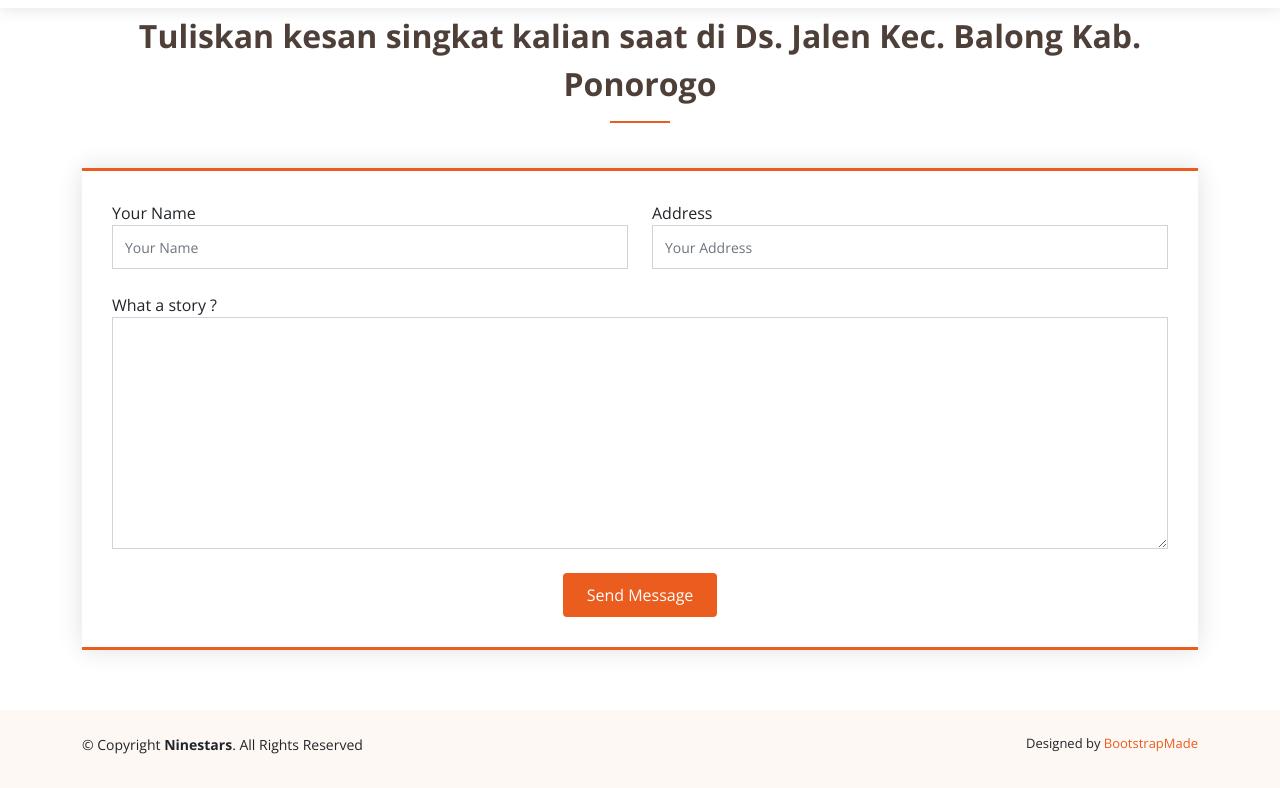
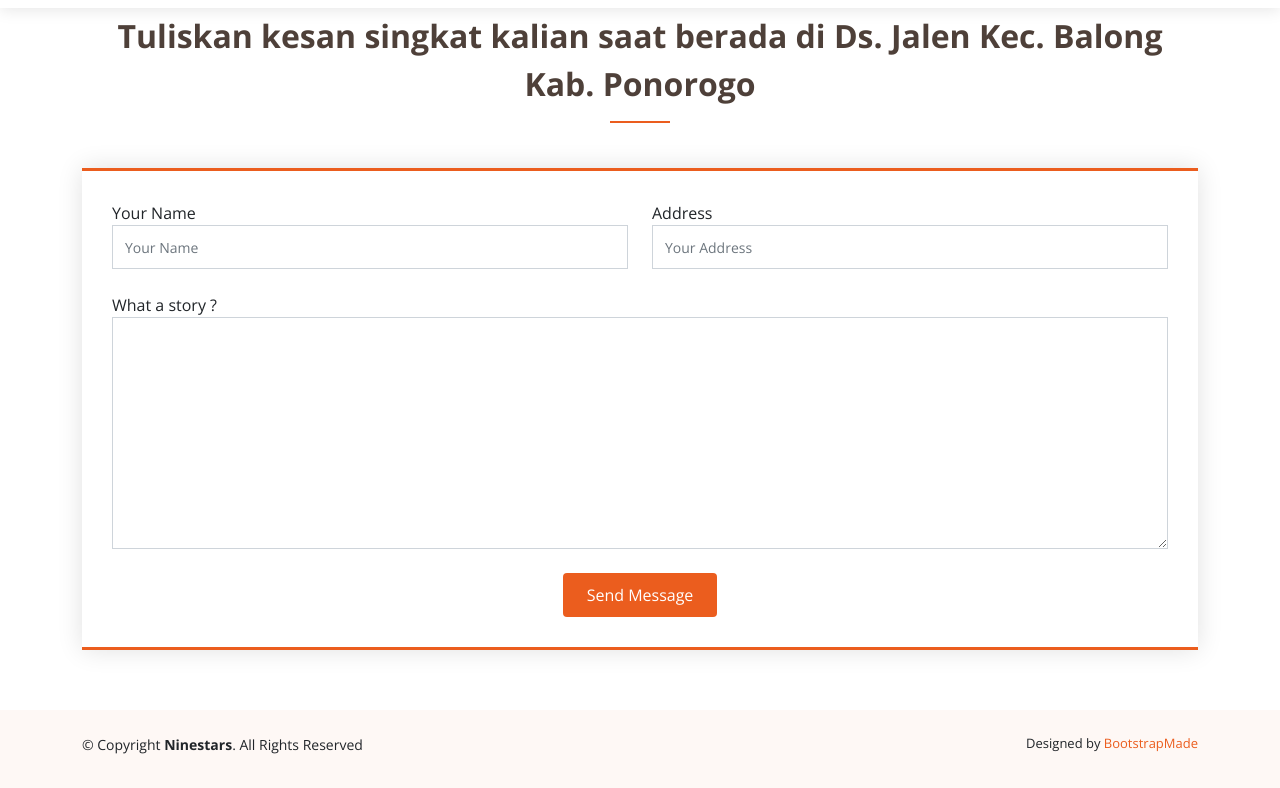
Before and after one commit to ErickWahyudy/ninestars, a plain HTML site: page index.html in a window 1280 px wide. Shown: the part 64-852 px from the top of the page. Drawn offline with nearby package versions, Linux system fonts and the light colour scheme.

Commit message:
update index

```diff
--- a/index.html
+++ b/index.html
@@ -63,7 +63,7 @@
 
         <div class="section-title">
           <h2>Contact Us</h2>
-          <p>Tuliskan kesan singkat kalian saat di Ds. Jalen Kec. Balong Kab. Ponorogo</p>
+          <p>Tuliskan kesan singkat kalian saat berada di Ds. Jalen Kec. Balong Kab. Ponorogo</p>
         </div>
           <div class="col-lg-12 mt-5 mt-lg-0 d-flex align-items-stretch" data-aos="fade-up" data-aos-delay="200">
             <form name="submit-to-google-sheet" method="post" role="form" class="php-email-form">
```
